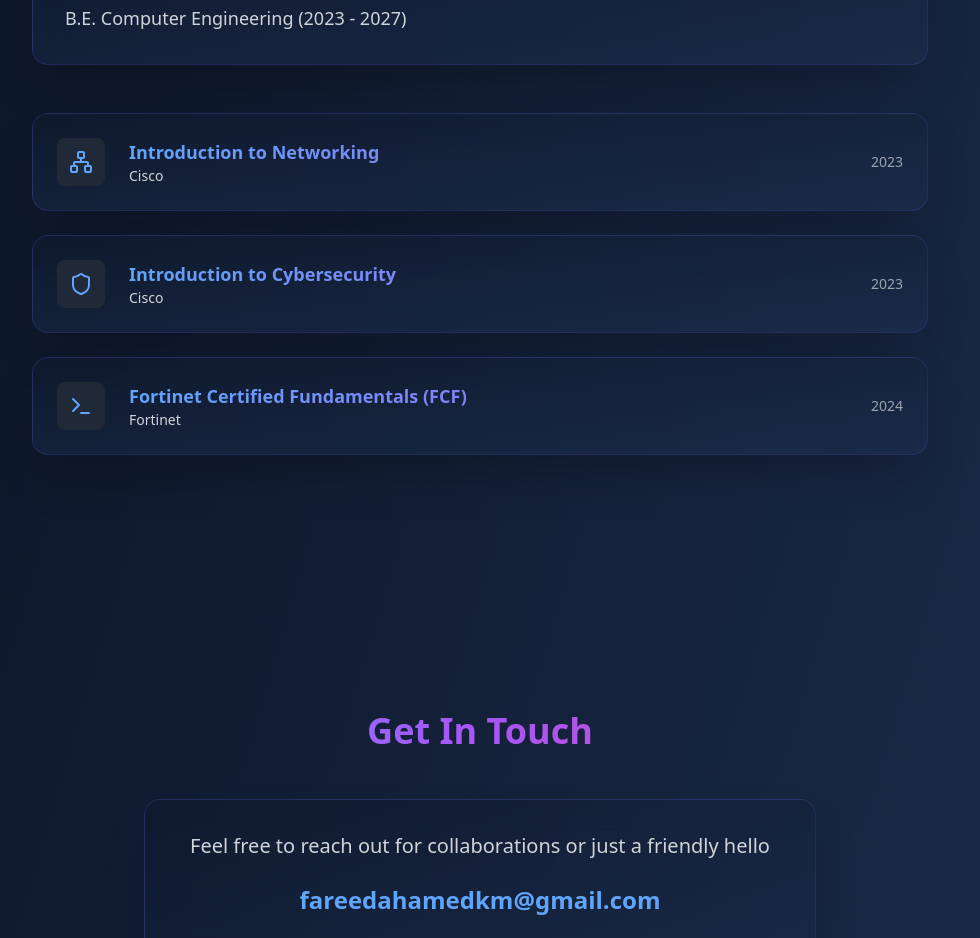
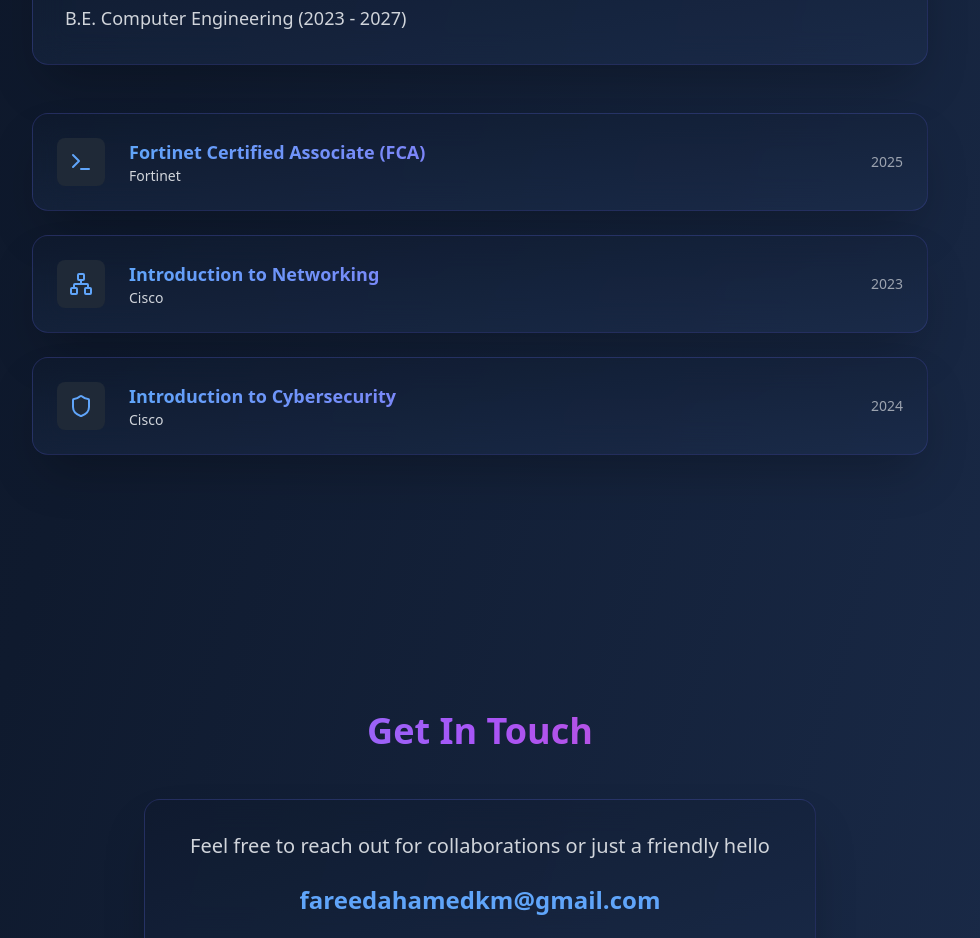
Before and after one commit to fareedahamedkm/portfolio, a React (Vite) app: page / in a window 1280 px wide. Shown: the part 3140-4078 px from the top of the page, without its empty margins (160-1140 px from the left). Built offline with nearby package versions, Linux system fonts and the light colour scheme.

Commit message:
Update App.tsx

```diff
--- a/src/App.tsx
+++ b/src/App.tsx
@@ -221,6 +221,12 @@ function App() {
             </div>
             <div className="space-y-6">
               <CertificationCard
+                title="Fortinet Certified Associate  (FCA)"
+                issuer="Fortinet"
+                icon={<Terminal className="w-6 h-6" />}
+                date="2025"
+             />
+              <CertificationCard
                 title="Introduction to Networking"
                 issuer="Cisco"
                 icon={<Network className="w-6 h-6" />}
@@ -230,14 +236,10 @@ function App() {
                 title="Introduction to Cybersecurity"
                 issuer="Cisco"
                 icon={<Shield className="w-6 h-6" />}
-                date="2023"
-              />
-              <CertificationCard
-                title="Fortinet Certified Fundamentals (FCF)"
-                issuer="Fortinet"
-                icon={<Terminal className="w-6 h-6" />}
                 date="2024"
               />
+
+
             </div>
           </div>
         </div>
```
